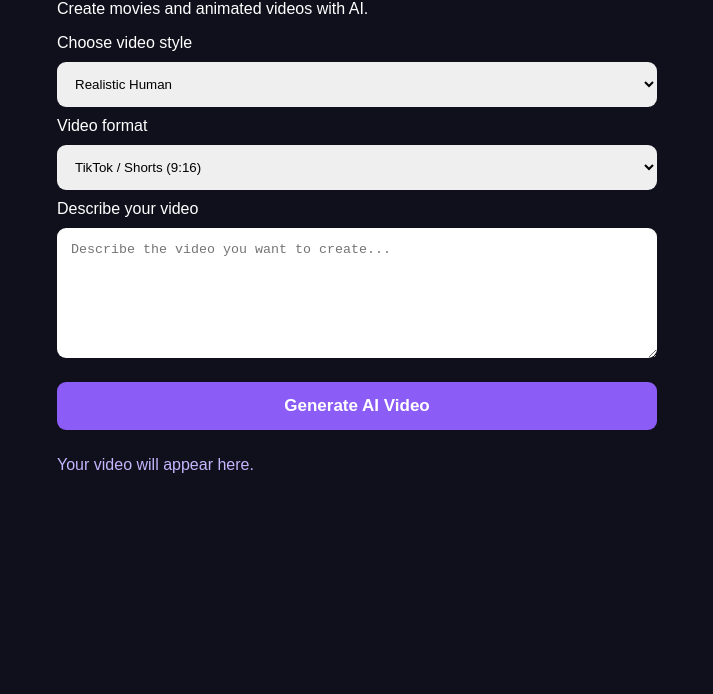
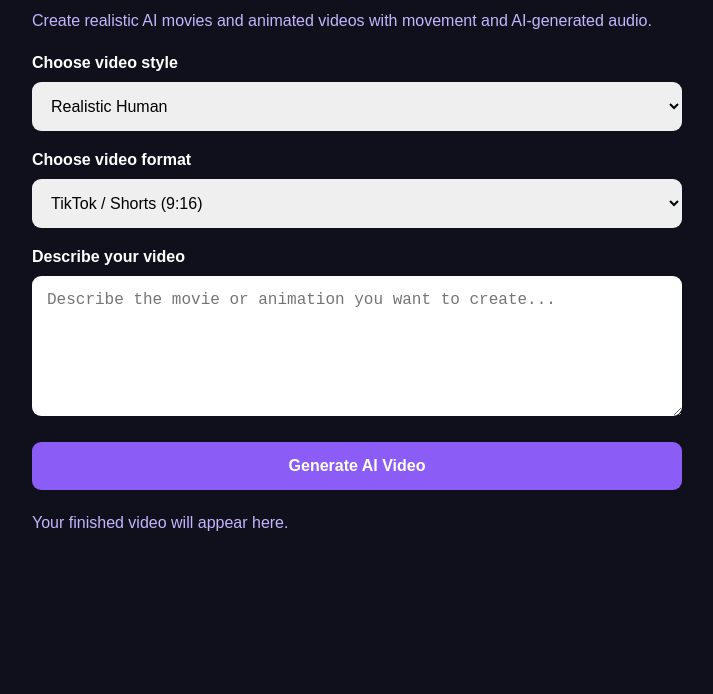
Before and after one commit to saturdayp6-jpg/clipforge-ai-new, a plain HTML site: page index.html in a window 1280 px wide. Shown: the part 106-800 px from the top of the page, without its empty margins (283-996 px from the left). Drawn offline with Linux system fonts and the light colour scheme.

Commit message:
Enhance UI styles and layout in index.html
Updated styles and improved UI elements for better user experience.

```diff
--- a/index.html
+++ b/index.html
@@ -4,7 +4,12 @@
 <meta charset="UTF-8">
 <meta name="viewport" content="width=device-width, initial-scale=1.0">
 <title>ClipForge AI</title>
+
 <style>
+* {
+  box-sizing: border-box;
+}
+
 body {
   margin: 0;
   padding: 25px;
@@ -12,41 +17,99 @@ body {
   color: white;
   font-family: Arial, sans-serif;
 }
+
 .container {
-  max-width: 600px;
-  margin: auto;
+  max-width: 650px;
+  margin: 30px auto;
 }
-h1 { color: #a78bfa; }
+
+h1 {
+  color: #a78bfa;
+  font-size: 32px;
+}
+
+.subtitle {
+  color: #c4b5fd;
+  line-height: 1.6;
+}
+
+label {
+  display: block;
+  margin-top: 20px;
+  font-weight: bold;
+}
+
 textarea, select, button {
   width: 100%;
-  padding: 14px;
-  margin: 10px 0;
+  padding: 15px;
+  margin-top: 10px;
   border-radius: 9px;
   border: none;
-  box-sizing: border-box;
+  font-size: 16px;
 }
-textarea { height: 130px; }
+
+textarea {
+  height: 140px;
+  resize: vertical;
+}
+
 button {
   background: #8b5cf6;
   color: white;
-  font-size: 17px;
+  font-weight: bold;
+  cursor: pointer;
+  margin-top: 22px;
+}
+
+button:disabled {
+  opacity: 0.6;
+}
+
+#status {
+  color: #c4b5fd;
+  margin-top: 20px;
+  line-height: 1.6;
+}
+
+video {
+  width: 100%;
+  margin-top: 20px;
+  border-radius: 12px;
+}
+
+.download {
+  display: block;
+  background: #16a34a;
+  color: white;
+  padding: 15px;
+  text-align: center;
+  border-radius: 9px;
+  text-decoration: none;
+  margin-top: 15px;
   font-weight: bold;
 }
-#status { color: #c4b5fd; }
 </style>
 </head>
+
 <body>
+
 <div class="container">
+
 <h1>🎬 ClipForge AI</h1>
-<p>Create movies and animated videos with AI.</p>
+
+<p class="subtitle">
+Create realistic AI movies and animated videos with movement and AI-generated audio.
+</p>
 
 <label>Choose video style</label>
+
 <select id="style">
 <option>Realistic Human</option>
 <option>Animation / Cartoon</option>
 </select>
 
-<label>Video format</label>
+<label>Choose video format</label>
+
 <select id="format">
 <option value="9:16">TikTok / Shorts (9:16)</option>
 <option value="16:9">YouTube (16:9)</option>
@@ -54,46 +117,135 @@ button {
 </select>
 
 <label>Describe your video</label>
-<textarea id="prompt" placeholder="Describe the video you want to create..."></textarea>
 
-<button onclick="generateVideo()">Generate AI Video</button>
+<textarea id="prompt"
+placeholder="Describe the movie or animation you want to create..."></textarea>
 
-<p id="status">Your video will appear here.</p>
+<button id="generateBtn" onclick="generateVideo()">
+Generate AI Video
+</button>
+
+<p id="status">Your finished video will appear here.</p>
+
 <div id="result"></div>
+
 </div>
 
 <script>
+
 async function generateVideo() {
+
   const prompt = document.getElementById("prompt").value.trim();
   const style = document.getElementById("style").value;
   const format = document.getElementById("format").value;
   const status = document.getElementById("status");
+  const button = document.getElementById("generateBtn");
+  const result = document.getElementById("result");
 
   if (!prompt) {
     status.textContent = "Please describe your video first.";
     return;
   }
 
-  status.textContent = "Connecting to video generation service...";
+  button.disabled = true;
+  result.innerHTML = "";
 
   try {
+
+    status.textContent = "Starting your AI video generation...";
+
     const response = await fetch("/api/generate", {
       method: "POST",
-      headers: {"Content-Type": "application/json"},
-      body: JSON.stringify({prompt, style, format})
+      headers: {
+        "Content-Type": "application/json"
+      },
+      body: JSON.stringify({
+        prompt,
+        style,
+        format
+      })
     });
 
     const data = await response.json();
 
-    if (!response.ok) throw new Error(data.error || "Generation failed.");
+    if (!response.ok) {
+      throw new Error(data.error || "Could not start generation.");
+    }
 
-    status.textContent = "Your video is ready!";
-    document.getElementById("result").innerHTML =
-      `<video controls playsinline width="100%" src="${data.videoUrl}"></video>`;
+    if (!data.requestId) {
+      throw new Error("The video service did not return a request ID.");
+    }
+
+    status.textContent = "Your video is being created. Please wait...";
+
+    let attempts = 0;
+    const maxAttempts = 120;
+
+    while (attempts < maxAttempts) {
+
+      await new Promise(resolve => setTimeout(resolve, 5000));
+
+      const check = await fetch(
+        "/api/status?requestId=" + encodeURIComponent(data.requestId)
+      );
+
+      const progress = await check.json();
+
+      if (!check.ok) {
+        throw new Error(progress.error || "Could not check video progress.");
+      }
+
+      if (progress.status === "COMPLETED") {
+
+        if (!progress.videoUrl) {
+          throw new Error("The finished video could not be retrieved.");
+        }
+
+        const video = document.createElement("video");
+        video.controls = true;
+        video.playsInline = true;
+        video.src = progress.videoUrl;
+
+        const download = document.createElement("a");
+        download.href = progress.videoUrl;
+        download.target = "_blank";
+        download.rel = "noopener";
+        download.className = "download";
+        download.textContent = "Download Your Video";
+
+        result.appendChild(video);
+        result.appendChild(download);
+
+        status.textContent = "🎉 Your AI video is ready!";
+
+        return;
+      }
+
+      if (progress.status === "FAILED") {
+        throw new Error(progress.error || "Video generation failed.");
+      }
+
+      attempts++;
+
+      status.textContent =
+        "Creating your video... Please wait. (" +
+        attempts + " checks completed)";
+    }
+
+    throw new Error("Generation is taking longer than expected. Try checking again later.");
+
   } catch (error) {
-    status.textContent = error.message;
+
+    status.textContent = "Error: " + error.message;
+
+  } finally {
+
+    button.disabled = false;
+
   }
 }
+
 </script>
+
 </body>
 </html>
```
